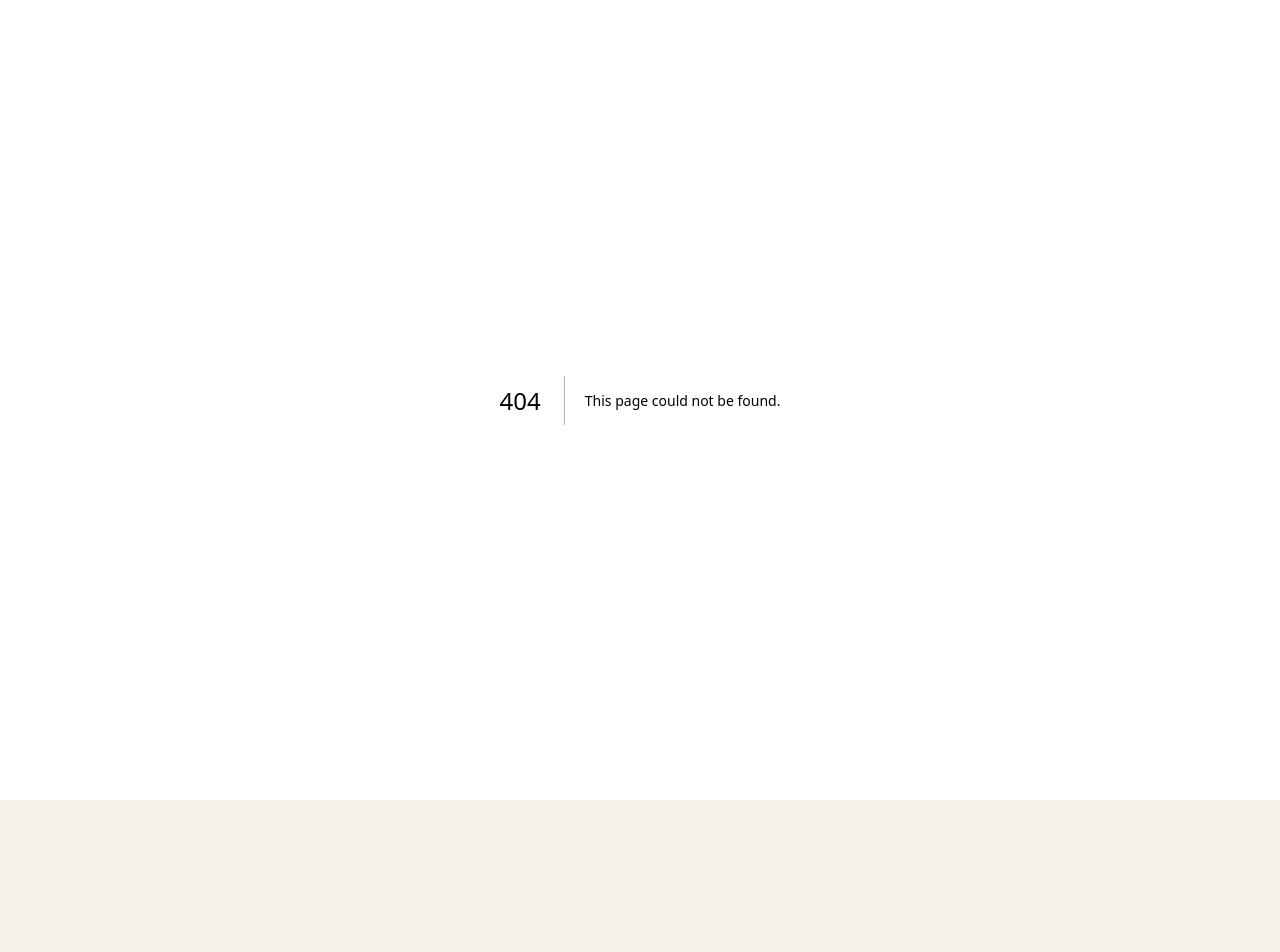
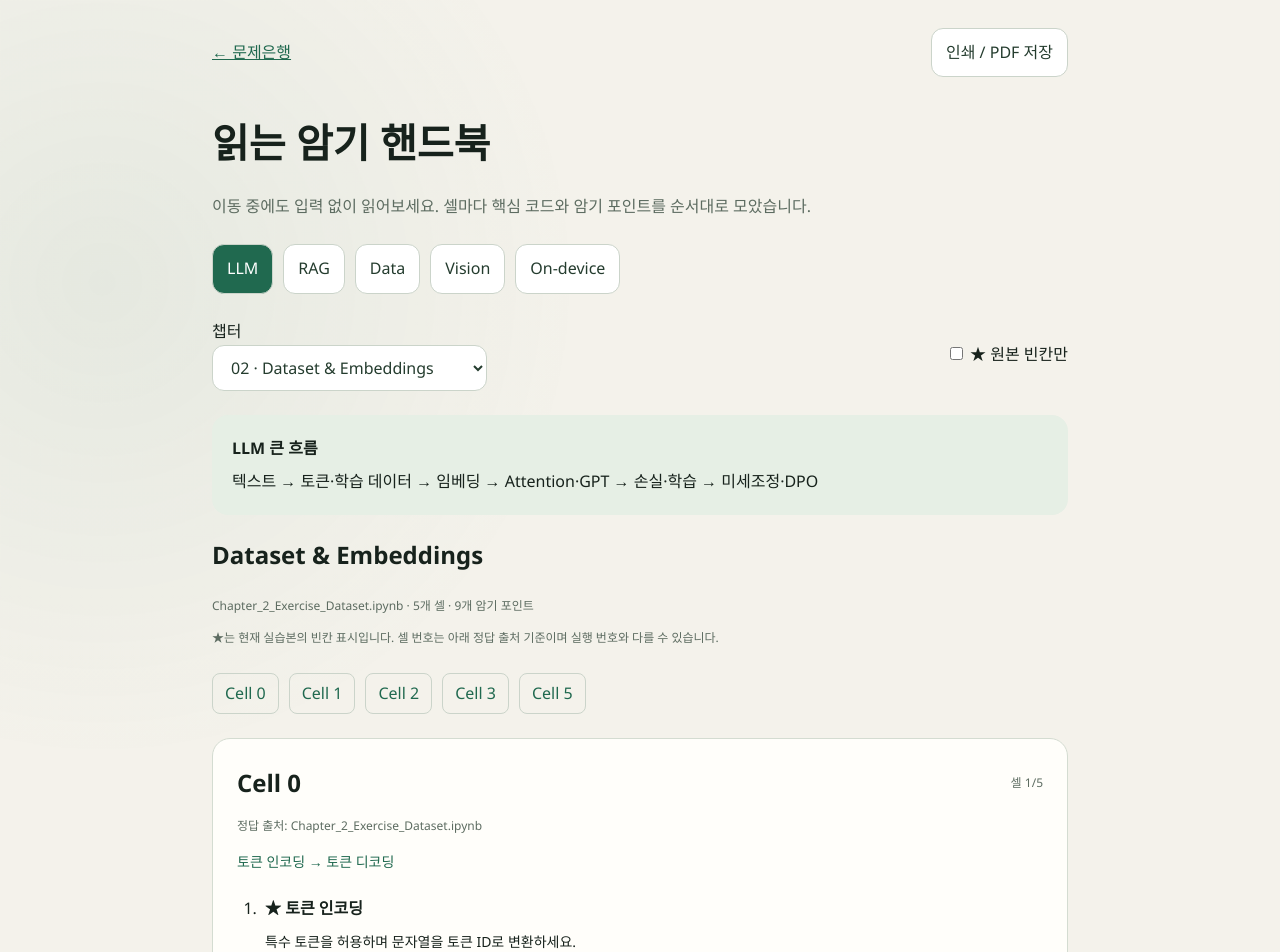
Before and after one commit to amazing-hyunho/AISpecialistStudy, a Next.js app in the folder ExamTrainer/: page /handbook in a window 1280 px wide. Before the commit this address had no page. Shown: the top 952 px of the page. Before the commit the page ends 800 px from the top, so only its background shows below. Built offline with nearby package versions, Linux system fonts and the light colour scheme.

Commit message:
Add read-only cell-based study handbook

```diff
--- /dev/null
+++ b/ExamTrainer/app/handbook/handbook.css
@@ -0,0 +1,31 @@
+.handbook { max-width: 900px; margin: auto; padding: 28px 22px 80px; line-height: 1.7; }
+.hb-top,.hb-cell-heading { display: flex; justify-content: space-between; align-items: center; gap: 16px; }
+.handbook a { color: #20694f; }
+.handbook button,.handbook select { padding: 10px 14px; border: 1px solid #cbd4ca; border-radius: 12px; background: white; color: #243c2e; cursor: pointer; font: inherit; }
+.handbook h1 { font-size: clamp(28px,5vw,40px); margin: 32px 0 8px; }
+.hb-intro,.hb-meta { color: #5d6c61; }
+.hb-meta { font-size: 12px; overflow-wrap: anywhere; }
+.hb-subjects,.hb-controls,.hb-index { display: flex; flex-wrap: wrap; gap: 10px; margin: 24px 0; }
+.hb-subjects button[aria-pressed=true] { background: #20694f; color: white; }
+.hb-controls { align-items: center; justify-content: space-between; }
+.hb-controls select { max-width: 100%; display: block; }
+.hb-controls label { min-width: 0; max-width: 100%; }
+.hb-controls input { accent-color: #20694f; }
+.hb-flow { padding: 20px; border-radius: 16px; background: #e6efe5; }
+.hb-flow p { margin: 6px 0 0; }
+.hb-index a { padding: 6px 12px; border: 1px solid #cbd4ca; border-radius: 8px; text-decoration: none; }
+.hb-cell { margin: 24px 0; padding: 24px; border: 1px solid #d4dcd1; border-radius: 18px; background: #fffefa; scroll-margin-top: 20px; }
+.hb-cell h3 { margin: 0; font-size: 24px; }
+.hb-cell-heading span { font-size: 12px; color: #5d6c61; }
+.hb-sequence { color: #20694f; font-size: 14px; }
+.hb-steps { padding-left: 24px; }
+.hb-steps li { padding: 0 0 16px 4px; }
+.hb-steps h4 { margin-bottom: 0; }
+.hb-steps p { font-size: 14px; margin: 8px 0; }
+.handbook pre { background: #16261d; color: #e1ede4; padding: 18px; border-radius: 10px; overflow-x: auto; font: 13px/1.7 Consolas,monospace; white-space: pre; }
+.hb-memory { border-left: 3px solid #85ab91; padding-left: 12px; }
+.handbook summary { cursor: pointer; color: #20694f; padding: 12px 0; }
+.hb-back { display: inline-block; margin-top: 16px; font-size: 12px; }
+.hb-footer,.hb-empty { padding: 24px 0; color: #5d6c61; font-size: 13px; }
+@media(max-width: 540px) { .handbook { padding: 20px 14px 50px; } .hb-cell { padding: 18px 14px; } .hb-controls { align-items: start; flex-direction: column; } }
+@media print { .hb-top,.hb-subjects,.hb-controls,.hb-index,.hb-back,details { display: none; } .handbook { max-width: none; padding: 0; } .handbook pre { white-space: pre-wrap; overflow-wrap: anywhere; background: #f1f3ef; color: #111; } .hb-steps li { break-inside: avoid; } .hb-cell { border: 0; } }
--- /dev/null
+++ b/ExamTrainer/app/handbook/page.tsx
@@ -0,0 +1,75 @@
+'use client';
+
+import Link from 'next/link';
+import { useState } from 'react';
+import bank from '../question-bank.json';
+import { questionExplanations } from '../explanations';
+import './handbook.css';
+
+const flows: Record<string, string> = {
+  LLM: '텍스트 → 토큰·학습 데이터 → 임베딩 → Attention·GPT → 손실·학습 → 미세조정·DPO',
+  RAG: '문서 준비 → 인덱스 구성 → 검색 → 검색 결과 정리 → 프롬프트 → 응답·평가',
+  Data: '데이터 구성 → 모델 입력 → 모델 출력 → 손실 → 가중치 갱신 → 평가',
+  Vision: '이미지 변환 → 모델·주요 레이어 → 예측 → 정답과 비교 → 학습·평가',
+  'On-device': '양자화: scale·round·zero point / 프루닝: importance·threshold·mask / 증류: teacher·student·loss',
+};
+const cells = bank.cells as Record<string, { source: string; cell: number; answerSource: string }>;
+type Question = typeof bank.questions[number];
+function offset(q: Question) {
+  let start = 0;
+  let found = 0;
+  for (let i = 0; i <= q.occurrence; i++) {
+    found = cells[q.sourceId].source.indexOf(q.answer, start);
+    start = found + q.answer.length;
+  }
+  return found;
+}
+
+export default function Handbook() {
+  const [subject, setSubject] = useState('LLM');
+  const [chapterId, setChapterId] = useState(bank.chapters[0].id);
+  const [starOnly, setStarOnly] = useState(false);
+  const chapters = bank.chapters.filter(c => c.subject === subject);
+  const chapter = chapters.find(c => c.id === chapterId) ?? chapters[0];
+  const entries = bank.questions.filter(q => q.chapterId === chapter.id && (!starOnly || q.isSourceBlank));
+  const groups = [...new Set(entries.map(q => q.sourceId))]
+    .sort((a, b) => cells[a].cell - cells[b].cell)
+    .map(id => ({ id, ...cells[id], questions: entries.filter(q => q.sourceId === id).sort((a, b) => offset(a) - offset(b)) }));
+
+  return <main className="handbook">
+    <header className="hb-top"><Link href="/">← 문제은행</Link><button onClick={() => window.print()}>인쇄 / PDF 저장</button></header>
+    <h1>읽는 암기 핸드북</h1>
+    <p className="hb-intro">이동 중에도 입력 없이 읽어보세요. 셀마다 핵심 코드와 암기 포인트를 순서대로 모았습니다.</p>
+    <nav className="hb-subjects" aria-label="핸드북 과목">
+      {Object.keys(flows).map(name => <button key={name} aria-pressed={subject === name} onClick={() => {
+        setSubject(name); setChapterId(bank.chapters.find(c => c.subject === name)!.id);
+      }}>{name}</button>)}
+    </nav>
+    <div className="hb-controls">
+      <label>챕터 <select value={chapter.id} onChange={e => setChapterId(e.target.value)}>
+        {chapters.map(c => <option key={c.id} value={c.id}>{c.number} · {c.title}</option>)}
+      </select></label>
+      <label><input type="checkbox" checked={starOnly} onChange={e => setStarOnly(e.target.checked)} /> ★ 원본 빈칸만</label>
+    </div>
+    <aside className="hb-flow"><strong>{subject} 큰 흐름</strong><p>{flows[subject]}</p></aside>
+    <h2>{chapter.title}</h2>
+    <p className="hb-meta">{chapter.file} · {groups.length}개 셀 · {entries.length}개 암기 포인트</p>
+    <p className="hb-meta">★는 현재 실습본의 빈칸 표시입니다. 셀 번호는 아래 정답 출처 기준이며 실행 번호와 다를 수 있습니다.</p>
+    <nav className="hb-index" aria-label="셀 목차">{groups.map(g => <a key={g.id} href={`#${g.id}`}>Cell {g.cell}</a>)}</nav>
+    {groups.length === 0 && <p className="hb-empty">이 챕터에는 별표 문제가 없습니다. ‘★ 원본 빈칸만’을 해제하면 PDF 기준으로 선별한 코드를 볼 수 있어요.</p>}
+    {groups.map((g, index) => <section className="hb-cell" id={g.id} key={g.id}>
+      <div className="hb-cell-heading"><h3>Cell {g.cell}</h3><span>셀 {index + 1}/{groups.length}</span></div>
+      <p className="hb-meta">정답 출처: {g.answerSource}</p>
+      <p className="hb-sequence">{g.questions.map(q => q.topic).join(' → ')}</p>
+      <ol className="hb-steps">{g.questions.map(q => <li key={q.id}>
+        <h4>{q.isSourceBlank ? '★ ' : ''}{q.topic}</h4>
+        <p>{q.prompt}</p>
+        <pre><code>{q.answer}</code></pre>
+        {questionExplanations[q.id] && <p className="hb-memory"><strong>기억하기</strong> {questionExplanations[q.id].memory}</p>}
+      </li>)}</ol>
+      <details><summary>전체 코드 셀 펼쳐 보기</summary><pre><code>{g.source}</code></pre></details>
+      <a className="hb-back" href="#">↑ 목차로</a>
+    </section>)}
+    <footer className="hb-footer">현재 문제은행에 수록된 코드 기준 · 같은 셀의 포인트를 모아 읽는 복습용 핸드북</footer>
+  </main>;
+}
--- a/ExamTrainer/app/page.tsx
+++ b/ExamTrainer/app/page.tsx
@@ -1,6 +1,7 @@
 'use client';
 
 import { useEffect, useMemo, useState } from 'react';
+import Link from 'next/link';
 import questionBankData from './question-bank.json';
 import { questionExplanations, type QuestionExplanation } from './explanations';
 
@@ -441,6 +442,7 @@ export default function Home() {
           <h1>강의자료 그대로,<br />한 칸씩 기억하기.</h1>
           <p>LLM·RAG·Data·Vision·On-device 강의 노트북 {bank.chapters.length}개의 핵심 코드를 빈칸으로 만들었습니다. 답안 코드와 비교하고, 틀린 코드는 다시 만납니다.</p>
           <div className="hero-actions">
+            <Link className="primary-button large" href="/handbook/">읽는 암기 핸드북 →</Link>
             <button className="primary-button large" onClick={() => openSubject('On-device')}>
               On-device 챕터 선택 <span>→</span>
             </button>
```
